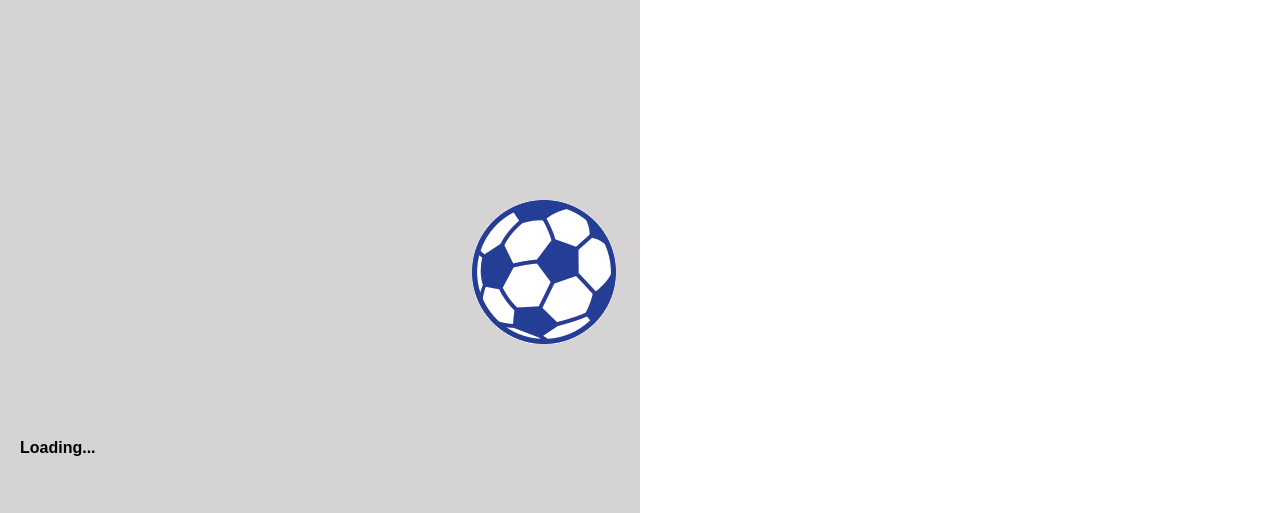
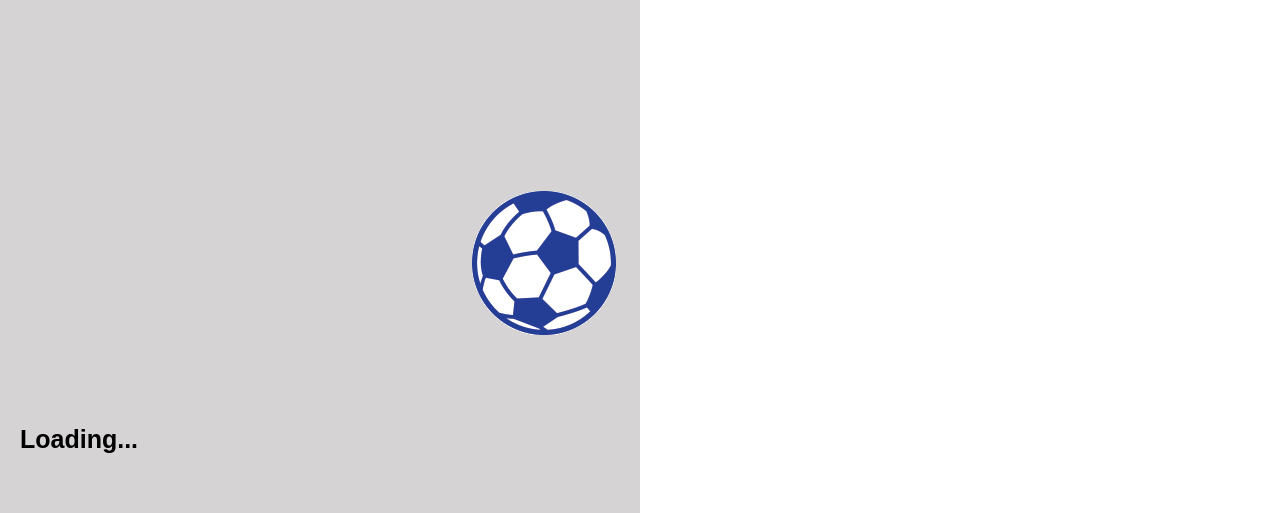
Before and after one commit to HimAYouN/FCpPora, a plain HTML site: page index.html in a window 1280 px wide. Shown: the part 287-800 px from the top of the page. Drawn offline with Linux system fonts and the light colour scheme.

Commit message:
Update preloader.css

```diff
--- a/cssFiles/preloader.css
+++ b/cssFiles/preloader.css
@@ -14,3 +14,7 @@
     opacity: 0;
     pointer-events: none;
 }
+.preloader h4{
+    top: 75%;
+    font-size: 25px;
+}
```
